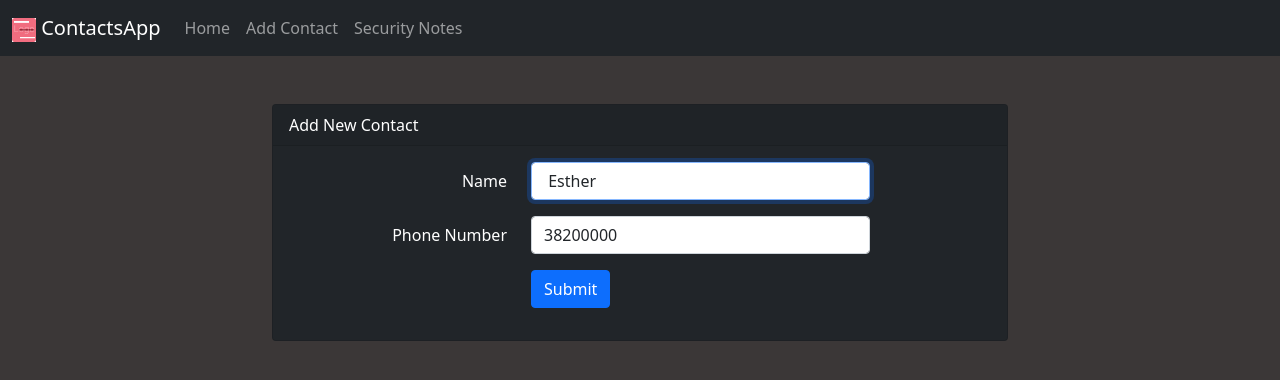
After one commit to Windowhost/PHP-Code, a PHP site: page /edit.php?id=1 in a window 1280 px wide. The commit adds this page. Shown: the top 380 px of the page. Run offline with PHP 8.4, Linux system fonts and the light colour scheme; data comes from the database, SQL or seed files in the repository.

Commit message:
edit file an function added

```diff
--- /dev/null
+++ b/contacts-app/edit.php
@@ -0,0 +1,163 @@
+<?php
+
+require "database.php";
+
+// Esta peticion get maneja la logica de renderizado de los dos form
+$id = $_GET["id"];
+
+//selecionando el id desde la base de datos para editarlo y le decimo que devuelva un solo con LIMIT. Ahunque la base de datos no guarda do id identico esto es para que PDO::FETCH_ASSOC trabaje mejor.
+$stetament = $conn->prepare("SELECT * FROM contacts WHERE id = :id LIMIT 1");
+$stetament->execute([":id" => $id]);
+
+// validacion para los errores por si no existe el id
+if ($stetament->rowCount() == 0) {
+  http_response_code(404);
+  echo ("HTTP 404 NOT FOUND");
+  return;
+}
+
+// pero si existe el id hacemos un fetch y se lo pedimos en formato asociativo
+$contact = $stetament->fetch(PDO::FETCH_ASSOC);
+
+$error = null;
+
+if ($_SERVER["REQUEST_METHOD"] == "POST") {
+  // Validacion de los datos paque no te envien datos vacios
+  // Si la petion POST viene vacia
+  if (empty($_POST["name"]) || empty($_POST["phone_number"])) {
+    $error = "Please fill all the fields";
+
+    // Si no hay errores ejecuta lo de abajo.
+  } else if (strlen($_POST["name"]) < 5) {
+    $error = "Error: Name lenght to short";
+  } else if (strlen($_POST["phone_number"]) < 9) {
+    $error = "Error: Phone Number lenght to short";
+  } else {
+    $name = $_POST["name"];
+    $phoneNumber = $_POST["phone_number"];
+
+    // codigo que ejecuta el actualizado del contacto con query strim
+    $stetament = $conn->prepare("UPDATE contacts SET name = :name, phone_number = :phone_number WHERE id = :id");
+    $stetament->execute([
+      // Si se quiere usae el envio de los datos con input hieen devberiamos qui implemetar alguna logica de if else.
+      // ":id" => $_POST["id"],
+      ":id" => $id,
+      ":name" => $_POST["name"],
+      ":phone_number" => $_POST["phone_number"]
+    ]);
+
+
+    // codigo para la actualizacion del contacto
+    header("Location: index.php");
+  }
+}
+
+?>
+
+<!DOCTYPE html>
+<html lang="en">
+
+<head>
+  <meta charset="UTF-8">
+  <meta http-equiv="X-UA-Compatible" content="IE=edge">
+  <meta name="viewport" content="width=device-width, initial-scale=1.0">
+  <title>Contacts -App</title>
+
+  <!-- Bootstrap CSS -->
+  <link href="https://cdn.jsdelivr.net/npm/bootstrap@5.1.3/dist/css/bootstrap.min.css" rel="stylesheet" integrity="sha384-1BmE4kWBq78iYhFldvKuhfTAU6auU8tT94WrHftjDbrCEXSU1oBoqyl2QvZ6jIW3" crossorigin="anonymous">
+
+  <!-- Custom Syles -->
+  <link rel="stylesheet" href="./statics/css/main.css">
+
+  <!-- Bootstrap Javascript
+        Este javascript se puede poner al finar del documento pero con la keyword defer evitamos que este se cargue primero que el html. esto evita las dependencias
+    -->
+  <script defer src="https://cdn.jsdelivr.net/npm/bootstrap@5.1.3/dist/js/bootstrap.bundle.min.js" integrity="sha384-ka7Sk0Gln4gmtz2MlQnikT1wXgYsOg+OMhuP+IlRH9sENBO0LRn5q+8nbTov4+1p" crossorigin="anonymous"></script>
+
+</head>
+
+<body>
+  <!-- Menu Section -->
+  <nav class="navbar navbar-expand-lg navbar-dark bg-dark">
+    <div class="container-fluid">
+      <a class="navbar-brand font-weight-bold" href="index.php  ">
+        <img class="mr-2" src="./statics/img/favicon-2.jpg" />
+        ContactsApp
+      </a>
+      <button class="navbar-toggler" type="button" data-bs-toggle="collapse" data-bs-target="#navbarNav" aria-controls="navbarNav" aria-expanded="false" aria-label="Toggle navigation">
+        <span class="navbar-toggler-icon"></span>
+      </button>
+      <div class="collapse navbar-collapse" id="navbarNav">
+        <ul class="navbar-nav">
+          <li class="nav-item">
+            <a class="nav-link" href="index.php">Home</a>
+          </li>
+          <li class="nav-item">
+            <a class="nav-link" href="./contacts-add.php">Add Contact</a>
+          </li>
+          <li class="nav-item">
+            <a class="nav-link" href="./security-notes.html">Security Notes</a>
+          </li>
+        </ul>
+      </div>
+    </div>
+  </nav>
+
+  <!-- Section of the form to add contacts -->
+  <main>
+    <div class="container pt-5">
+      <div class="row justify-content-center">
+        <div class="col-md-8 ">
+          <div class="card bg-dark p4 text-white">
+            <div class="card-header">Add New Contact</div>
+            <div class="card-body">
+
+              <!-- Validacion de los datos enviado -->
+              <?php if ($error) : ?>
+                <p class="text-danger">
+                  <?= $error ?>
+                </p>
+              <?php endif ?>
+              <!-- NOTA. Este formulario es para editar el contacto esto se debe hacer con el metodo PUT pero usaremos post ya que en el html solo se puede usar get y post methods en php. cuando los datos llegan a la logica del post se tratan como una actualizacion y problem resuelt
+              Aqui hay que mandarle el id denuevo para que php sepa de que proceso se trata,
+
+              Enviar los datos al backen se puede hacer de dos manera:
+               # 1 Primera forma: lo eviamo como querystram en la url: ?id=<?= $contact["id"] ?>
+
+               # 2 segunda forma:  <input type="hiedden" >
+            -->
+              <form method="post" action="edit.php?id=<?= $contact["id"] ?>">
+
+                <!-- <input type="hiedden" value="<?= $contact["id"] ?>" name="id"> -->
+                <div class="mb-3 row">
+                  <label for="name" class="col-md-4 col-form-label text-md-end">Name</label>
+
+                  <!-- Aqui tenemos que añadirle un value al imput y sera el que viene de la database -->
+                  <div class="col-md-6">
+                    <input value="<?= $contact["name"] ?>" id="name" type="text" class="form-control" name="name" required autocomplete="name" autofocus>
+                  </div>
+                </div>
+                <div class="mb-3 row">
+                  <label for="phone_number" class="col-md-4 col-form-label text-md-end">Phone Number</label>
+
+                  <div class="col-md-6">
+                    <input value="<?= $contact["phone_number"] ?>" id="phone_number" type="tel" class="form-control" name="phone_number" autocomplete="phone_number" autofocus>
+                  </div>
+                </div>
+
+                <div class="mb-3 row">
+                  <div class="col-md-6 offset-md-4">
+                    <button type="submit" class="btn btn-primary">Submit</button>
+                  </div>
+                </div>
+              </form>
+            </div>
+          </div>
+        </div>
+      </div>
+    </div>
+  </main>
+
+</body>
+
+</html>
```
Also changed, not shown: contacts-app/index.php (+4 -6 lines).
